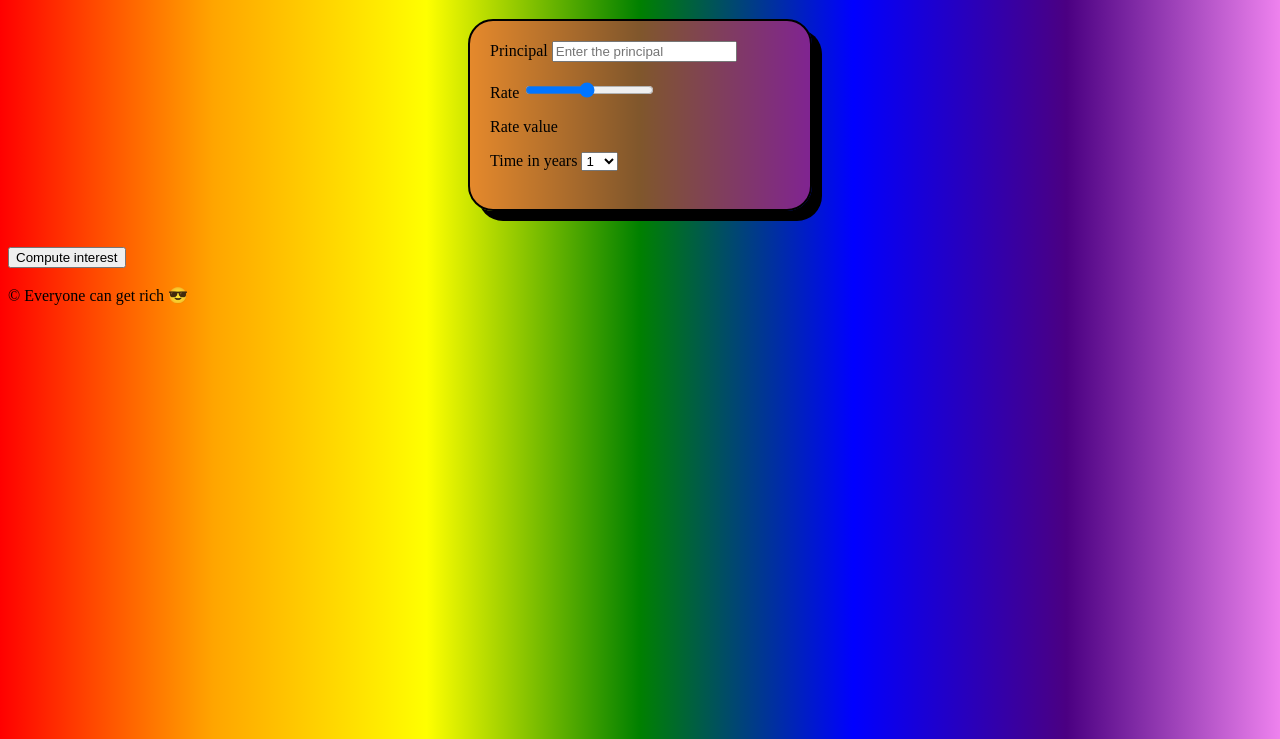
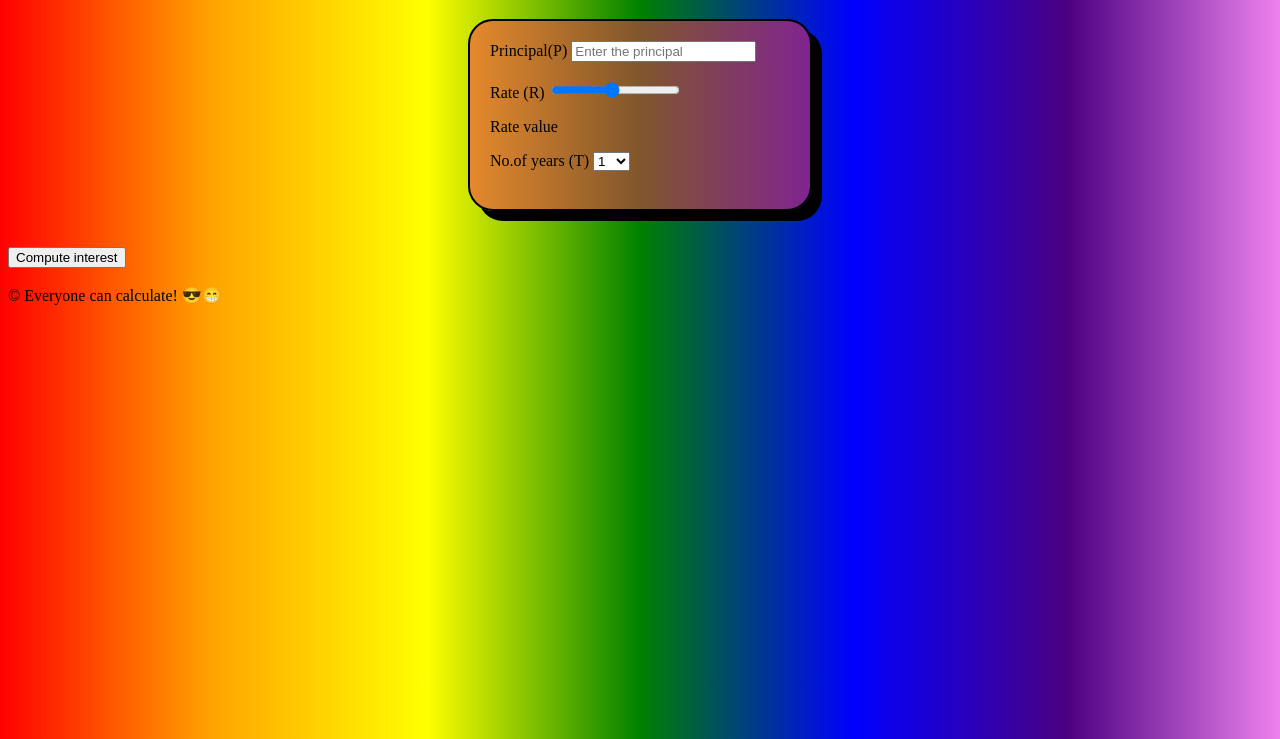
Before and after one commit to Akshayzeyus/Simple_Interest_Calculator, a plain HTML site: page index.html in a window 1280 px wide. Shown: the part 61-800 px from the top of the page. Drawn offline with Linux system fonts and the light colour scheme.

Commit message:
Update index.html
Latest commit to the file.

```diff
--- a/index.html
+++ b/index.html
@@ -7,15 +7,15 @@
     </head>
     <body style="background-image: linear-gradient(to right, red,orange,yellow,green,blue,indigo,violet)">
         <div class="main_div">
-            Principal
+            Principal(P)
             <input type="number" id="principal" min="1" placeholder="Enter the principal"><br><br>
-            Rate
+            Rate (R)
             <input type="range" id="rate" min=1 max=20 value=10.25  onchange="updateRate()"><br>
         <p id="demo">Rate value</p>
 
 
 
-           Time in years
+           No.of years (T)
             <select id="years">
                 <option value="1">1</option>
                 <option value="2">2</option>
@@ -37,7 +37,7 @@
 
  <span id="result" style="color: lime; background-color: black; font-weight: bold">
 </span>
-    <footer>&#169; Everyone can get rich 😎</footer>
+    <footer>&#169; Everyone can calculate! 😎😁</footer>
     <style>
     .main_div{
     margin: auto;
```
